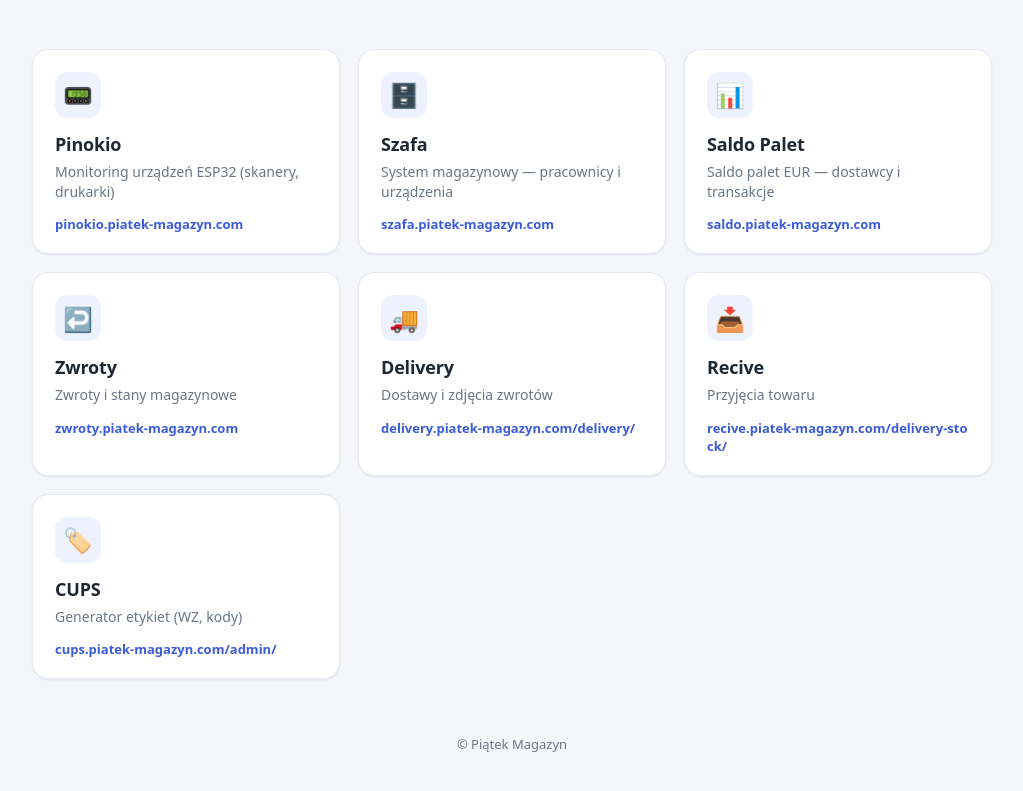
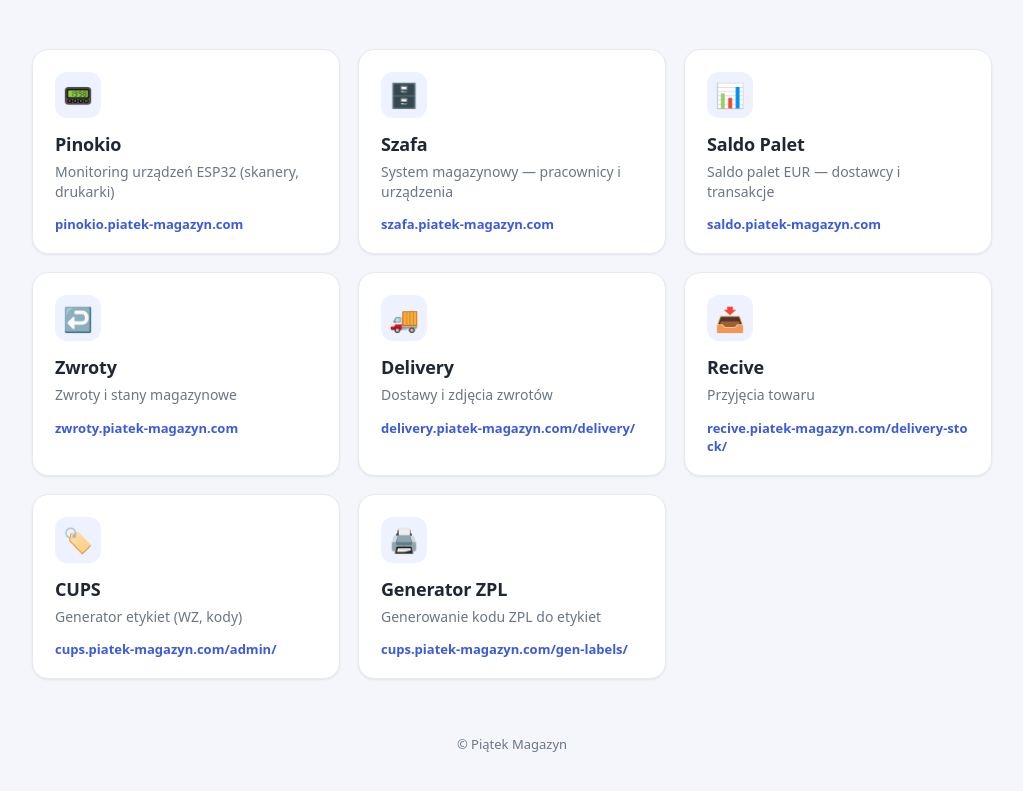
Before and after one commit to Ceva445/server-config, a plain HTML site: page landing/index.html in a window 1280 px wide. Shown: the part 233-1024 px from the top of the page, without its empty margins (128-1151 px from the left). Drawn offline with Linux system fonts and the light colour scheme.

Commit message:
landing: add ZPL label generator link (cups/gen-labels)

```diff
--- a/landing/index.html
+++ b/landing/index.html
@@ -111,6 +111,13 @@
       <div class="desc">Generator etykiet (WZ, kody)</div>
       <div class="url">cups.piatek-magazyn.com/admin/</div>
     </a>
+
+    <a class="card" href="https://cups.piatek-magazyn.com/gen-labels/">
+      <div class="icon">🖨️</div>
+      <div class="name">Generator ZPL</div>
+      <div class="desc">Generowanie kodu ZPL do etykiet</div>
+      <div class="url">cups.piatek-magazyn.com/gen-labels/</div>
+    </a>
   </main>
 
   <footer>© Piątek Magazyn</footer>
```
